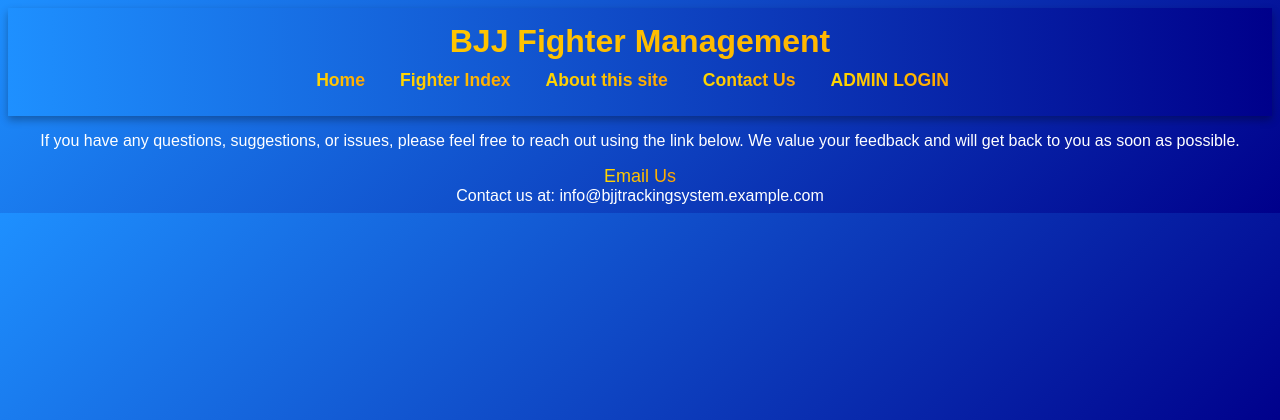
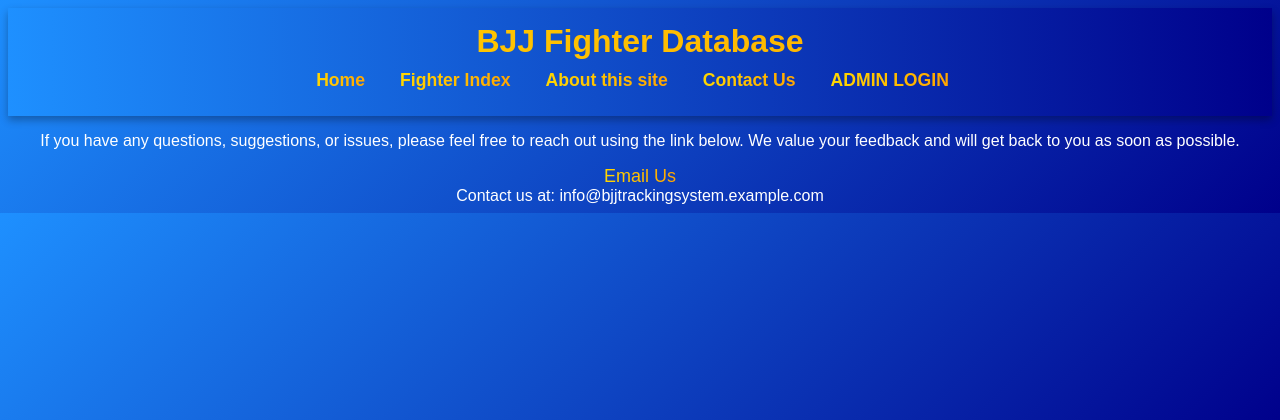
Before and after one commit to blouderbback8/Initial-PHP-Website, a PHP site: page /contacts.php in a window 1280 px wide. Shown: the top 420 px of the page. Run offline with PHP 8.4, Linux system fonts and the light colour scheme.

Commit message:
Updated title
Fixed the title a little bit. Need to get something better.

```diff
--- a/about.php
+++ b/about.php
@@ -9,7 +9,7 @@
 <body>
     <!-- Header Section -->
     <header class="header">
-        <h1 class="site-title">BJJ Fighter Management</h1>
+        <h1 class="site-title">BJJ Fighter Database</h1>
         <nav class="navbar">
             <ul class="nav-links">
                 <li><a href="home.php">Home</a></li>
--- a/contacts.php
+++ b/contacts.php
@@ -9,7 +9,7 @@
 <body>
     <!-- Header Section -->
     <header class="header">
-        <h1 class="site-title">BJJ Fighter Management</h1>
+        <h1 class="site-title">BJJ Fighter Database</h1>
         <nav class="navbar">
             <ul class="nav-links">
                 <li><a href="home.php">Home</a></li>
--- a/fighters_page.php
+++ b/fighters_page.php
@@ -51,7 +51,7 @@ if ($_SERVER["REQUEST_METHOD"] == "POST" && isset($_POST['add_fighter'])) {
 <head>
     <meta charset="UTF-8">
     <meta name="viewport" content="width=device-width, initial-scale=1.0">
-    <title>BJJ Fighter Management</title>
+    <title>BJJ Fighter Database</title>
     <link rel="stylesheet" href="style.css">
     <script src="https://code.jquery.com/jquery-3.6.0.min.js"></script>
 </head>
```
